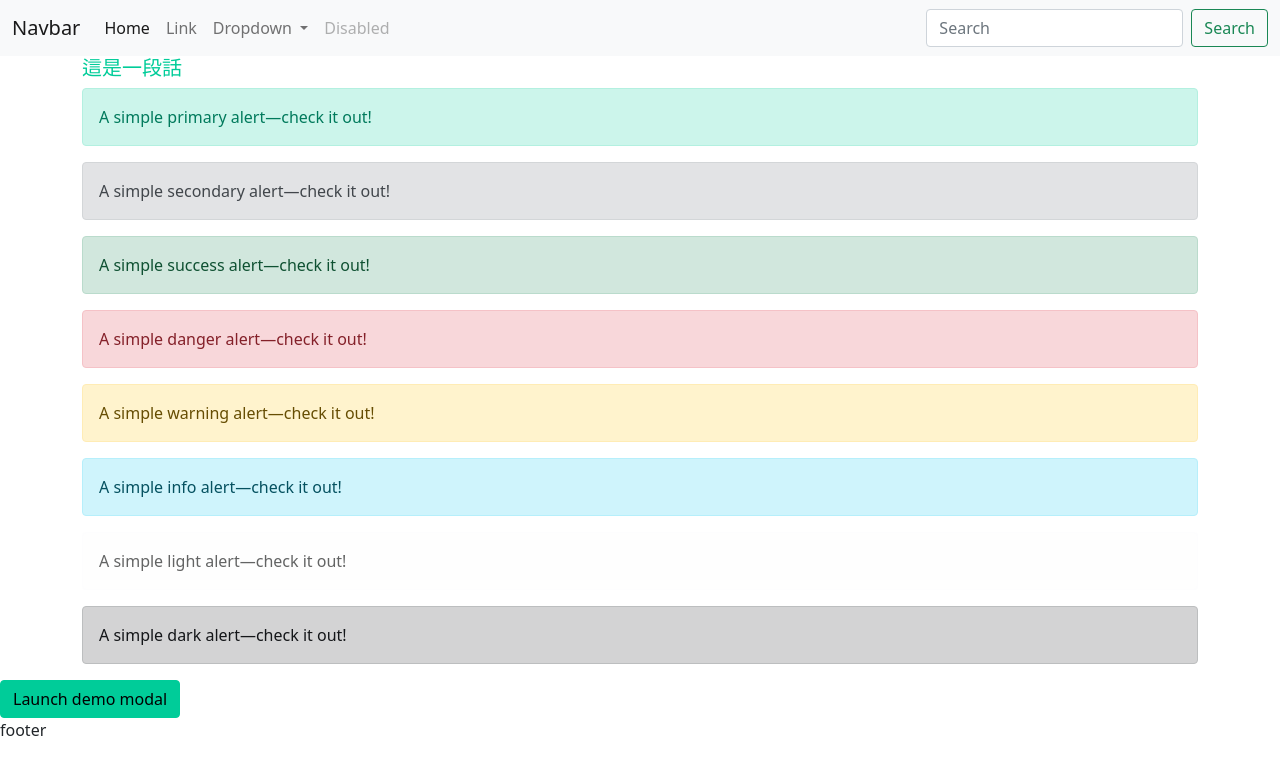
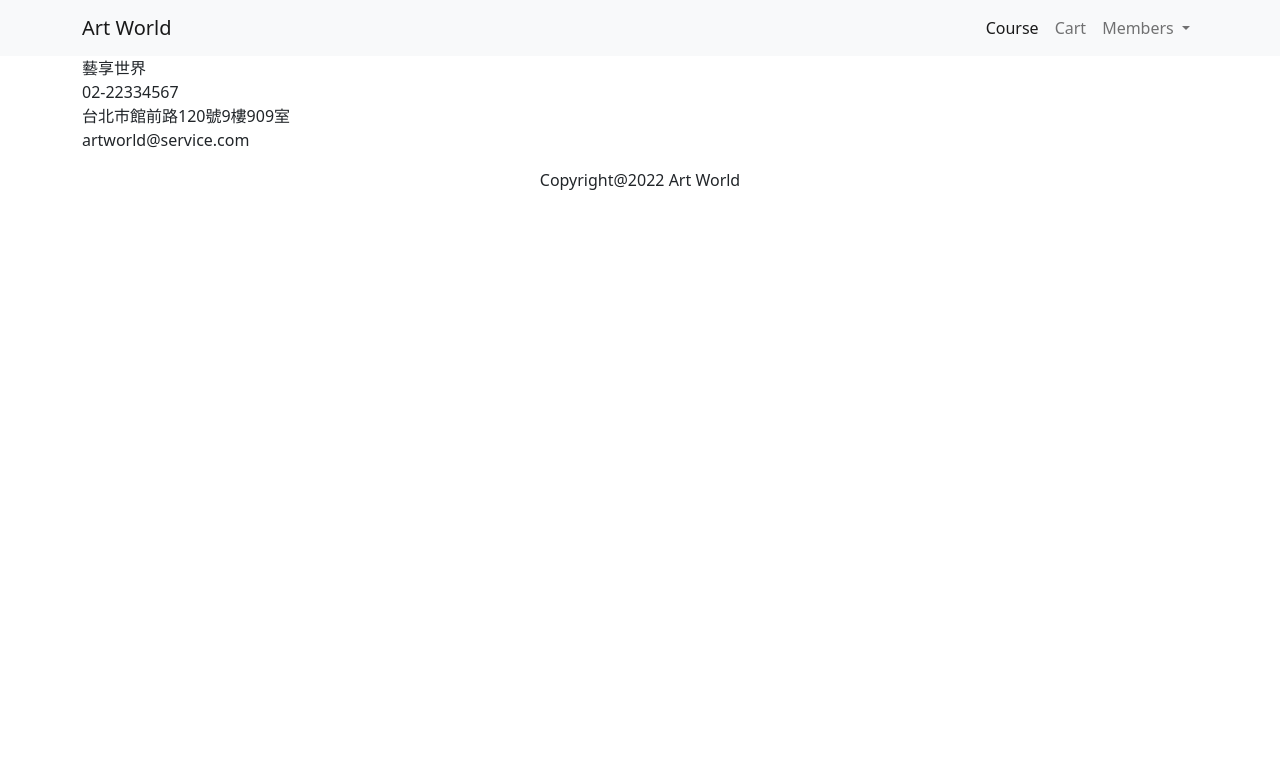
Before and after one commit to verakang/ArtWorld, a plain HTML site: page index.html in a window 1280 px wide. Drawn offline with Linux system fonts and the light colour scheme.

Commit message:
Update 2023-01-09T15:28:20.422Z

```diff
--- a/index.html
+++ b/index.html
@@ -5,105 +5,61 @@
   <meta charset="UTF-8">
   <meta name="viewport" content="width=device-width, initial-scale=1.0">
   <meta http-equiv="X-UA-Compatible" content="ie=edge">
-    <title>Boostrap Index</title>
+  <title>
+    Boostrap Index
+  </title>
   <link rel="stylesheet" href="https://cdnjs.cloudflare.com/ajax/libs/font-awesome/5.13.0/css/all.min.css" />
   <link rel="stylesheet" href="./assets/style/all.css">
 </head>
 
 <body>
   <nav class="navbar navbar-expand-lg navbar-light bg-light">
-      <div class="container-fluid">
-        <a class="navbar-brand" href="#">Navbar</a>
-        <button class="navbar-toggler" type="button" data-bs-toggle="collapse" data-bs-target="#navbarSupportedContent" aria-controls="navbarSupportedContent" aria-expanded="false" aria-label="Toggle navigation">
+    <div class="container">
+      <a class="navbar-brand" href="#">Art World</a>
+      <button class="navbar-toggler" type="button" data-bs-toggle="collapse" data-bs-target="#navbarSupportedContent"
+        aria-controls="navbarSupportedContent" aria-expanded="false" aria-label="Toggle navigation">
         <span class="navbar-toggler-icon"></span>
       </button>
       <div class="collapse navbar-collapse" id="navbarSupportedContent">
-          <ul class="navbar-nav me-auto mb-2 mb-lg-0">
+        <ul class="navbar-nav mb-2 mb-lg-0 ms-auto">
           <li class="nav-item">
-              <a class="nav-link active" aria-current="page" href="#">Home</a>
+            <a class="nav-link active" aria-current="page" href="#">Course</a>
           </li>
           <li class="nav-item">
-              <a class="nav-link" href="#">Link</a>
+            <a class="nav-link" href="#">Cart</a>
           </li>
           <li class="nav-item dropdown">
-              <a class="nav-link dropdown-toggle" href="#" id="navbarDropdown" role="button" data-bs-toggle="dropdown" aria-expanded="false">
-                Dropdown
+            <a class="nav-link dropdown-toggle" href="#" id="navbarDropdown" role="button" data-bs-toggle="dropdown"
+              aria-expanded="false">
+              Members
             </a>
             <ul class="dropdown-menu" aria-labelledby="navbarDropdown">
               <li><a class="dropdown-item" href="#">Action</a></li>
               <li><a class="dropdown-item" href="#">Another action</a></li>
-                <li><hr class="dropdown-divider"></li>
+              <li>
+                <hr class="dropdown-divider">
+              </li>
               <li><a class="dropdown-item" href="#">Something else here</a></li>
             </ul>
           </li>
-            <li class="nav-item">
-              <a class="nav-link disabled" href="#" tabindex="-1" aria-disabled="true">Disabled</a>
-            </li>
         </ul>
-          <form class="d-flex">
-            <input class="form-control me-2" type="search" placeholder="Search" aria-label="Search">
-            <button class="btn btn-outline-success" type="submit">Search</button>
-          </form>
       </div>
     </div>
   </nav>
 
 
 <div class="container">
-  <h1 class="index__h1">這是一段話</h1>
-  <div class="alert alert-primary" role="alert">
-    A simple primary alert—check it out!
-  </div>
-  <div class="alert alert-secondary" role="alert">
-    A simple secondary alert—check it out!
-  </div>
-  <div class="alert alert-success" role="alert">
-    A simple success alert—check it out!
-  </div>
-  <div class="alert alert-danger" role="alert">
-    A simple danger alert—check it out!
-  </div>
-  <div class="alert alert-warning" role="alert">
-    A simple warning alert—check it out!
-  </div>
-  <div class="alert alert-info" role="alert">
-    A simple info alert—check it out!
-  </div>
-  <div class="alert alert-light" role="alert">
-    A simple light alert—check it out!
-  </div>
-  <div class="alert alert-dark" role="alert">
-    A simple dark alert—check it out!
-  </div>
+
 </div>
 
-<!-- Button trigger modal -->
-<button type="button" class="btn btn-primary" data-bs-toggle="modal" data-bs-target="#exampleModal">
-  Launch demo modal
-</button>
-
-<!-- Modal -->
-<div class="modal fade" id="exampleModal" tabindex="-1" aria-labelledby="exampleModalLabel" aria-hidden="true">
-  <div class="modal-dialog">
-    <div class="modal-content">
-      <div class="modal-header">
-        <h5 class="modal-title" id="exampleModalLabel">Modal title</h5>
-        <button type="button" class="btn-close" data-bs-dismiss="modal" aria-label="Close"></button>
-      </div>
-      <div class="modal-body">
-        ...
-      </div>
-      <div class="modal-footer">
-        <button type="button" class="btn btn-secondary" data-bs-dismiss="modal">Close</button>
-        <button type="button" class="btn btn-primary">Save changes</button>
-      </div>
-    </div>
-  </div>
-</div>
-
-
     <footer class="footer">
-      footer
+      <ul class="container list-unstyled">
+        <li>藝享世界</li>
+        <li>02-22334567</li>
+        <li>台北市館前路120號9樓909室</li>
+        <li>artworld@service.com</li>
+      </ul>
+      <p class="container-fluid text-center">Copyright@2022 Art World</p>
     </footer>
 
     <script src="./assets/js/vendors.js"></script>
```
Lines whose indentation alone changed are shown as unchanged.
